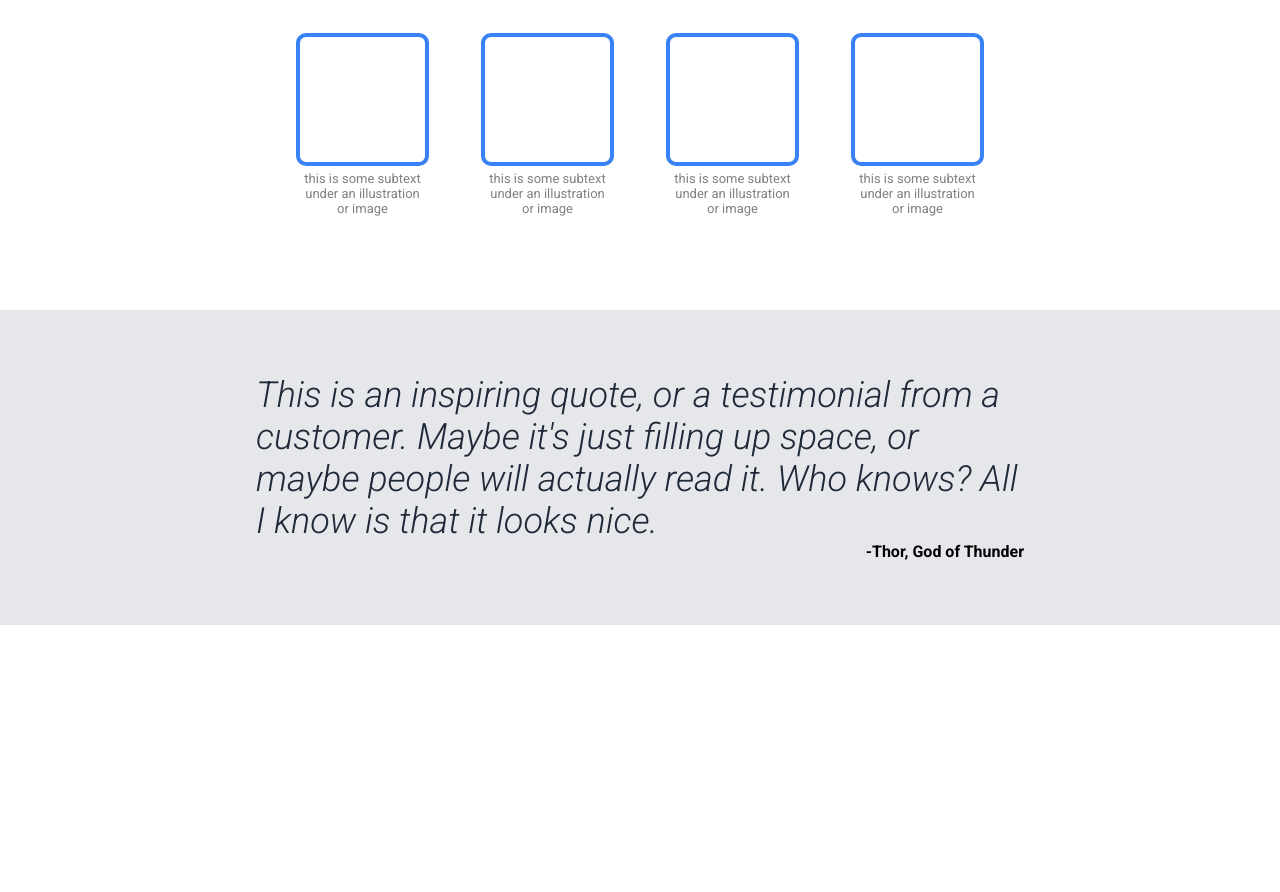
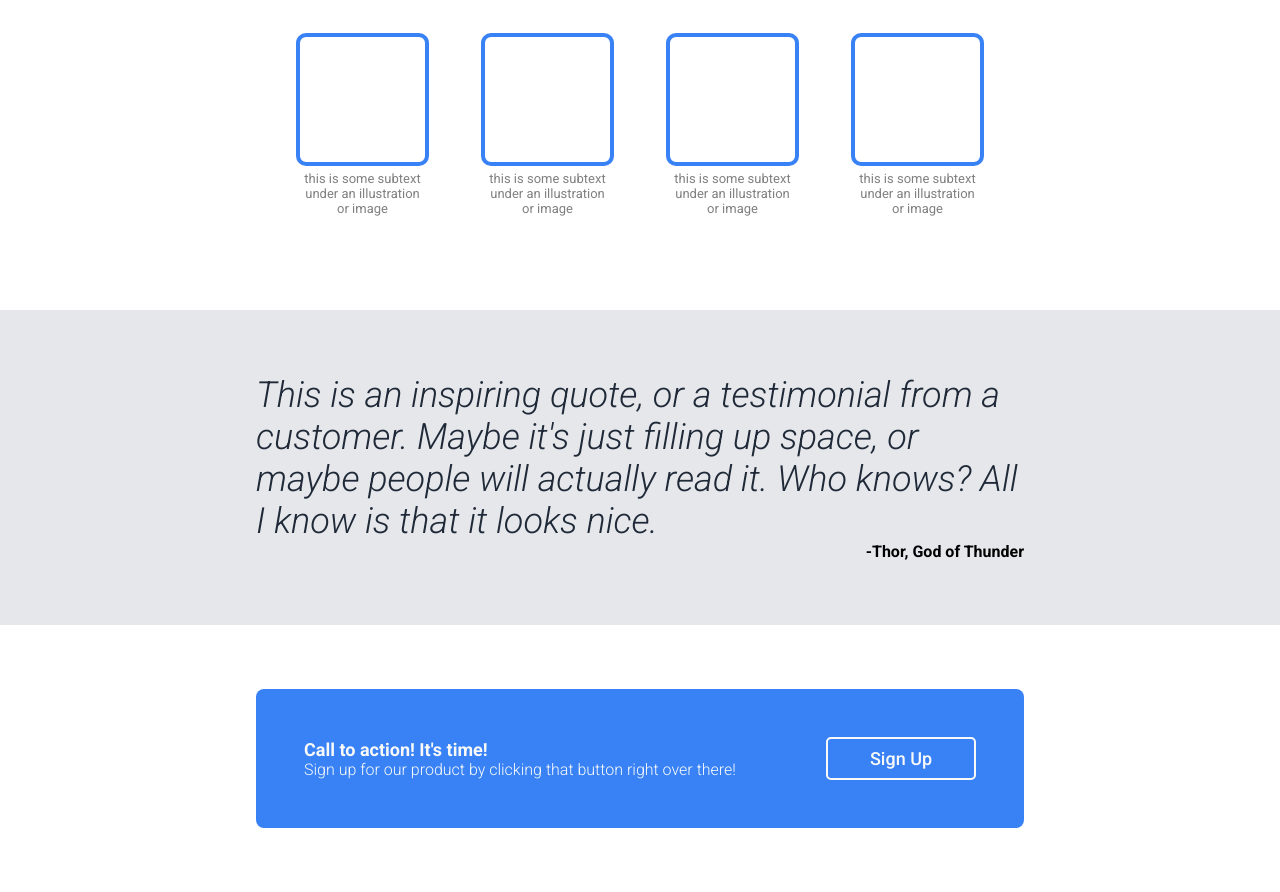
Before and after one commit to ma-juarez/odin-landing-page, a plain HTML site: page index.html in a window 1280 px wide. Shown: the part 725-1617 px from the top of the page. Before the commit the page ends 1350 px from the top, so only its background shows below. Drawn offline with Linux system fonts and the light colour scheme.

Commit message:
Added call to action

```diff
--- a/index.html
+++ b/index.html
@@ -58,6 +58,17 @@
             </p>
             <p class="author-quote">-Thor, God of Thunder</p>
         </div>
+        <div class="call-action">
+            <div class="call-square">
+                <div class="call-left">
+                    <p class="call-text">Call to action! It's time!</p>
+                    <p class="call-subtext">Sign up for our product by clicking that button right over there!</p>
+                </div>
+                <div class="call-right">
+                    <button>Sign Up</button>
+                </div>
+            </div>
+        </div>
     </main>
     <footer>
 
--- a/style .css
+++ b/style .css
@@ -136,3 +136,44 @@ header a {
     text-align: end;
     font-weight: bold;
 }
+
+.call-action{
+    display: flex;
+    flex-direction: column;
+    padding: 4em 16em;
+}
+
+.call-square {
+    background-color: #3882F6;
+    display: flex;
+    justify-content: space-between;
+    align-items: center;
+    padding: 3em;
+    border-radius: 0.5em;
+}
+
+.call-square p {
+    color: #F9FAF8;
+}
+
+.call-text {
+    font-weight: bold;
+    font-size: 18px;
+}
+
+.call-subtext {
+    font-weight: 300;
+}
+
+.call-right button {
+    background-color: #3882F6;
+    border-color: #F9FAF8;
+    color: #F9FAF8;
+    border-style: solid;
+    font-weight: 500;
+    border-radius: 5px;
+    font-size: 18px;
+    width: 150px;
+    flex: auto;
+    padding: 0.5em;
+}
```
